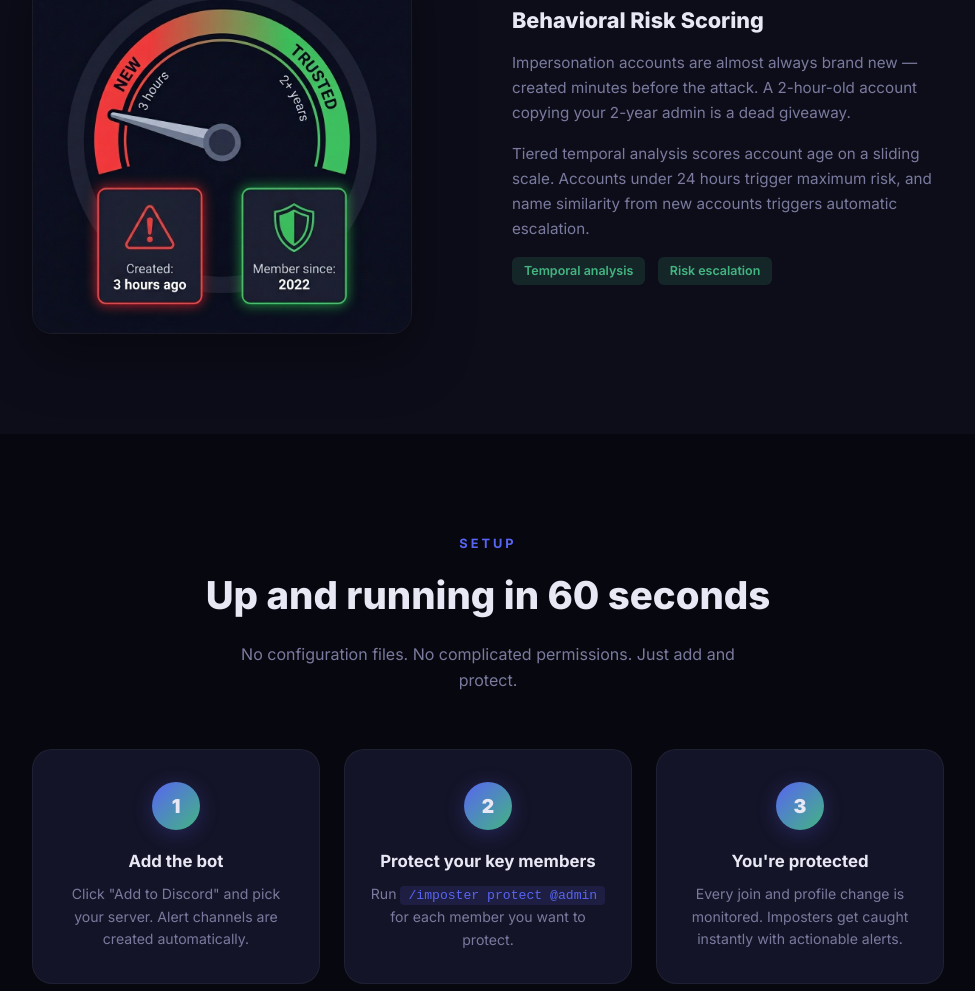
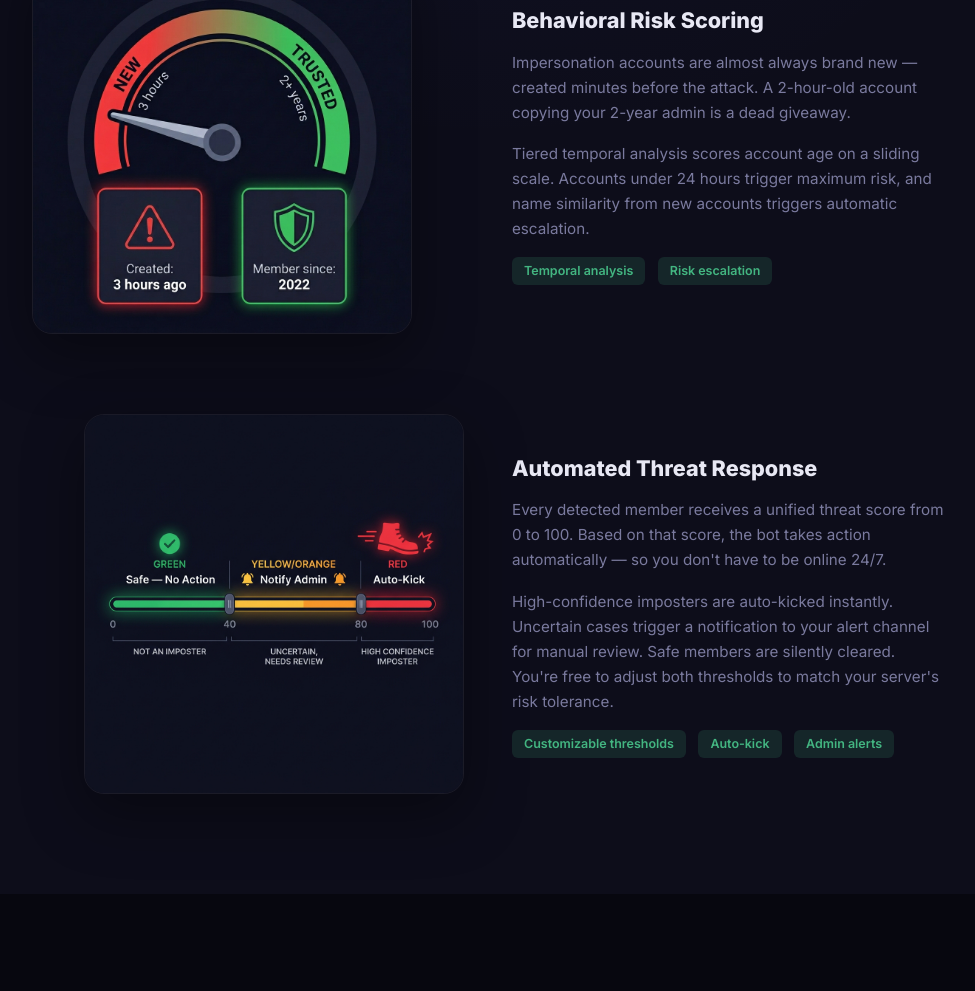
Before and after one commit to cmartin81/imposter-detector-info, a plain HTML site: page index.html in a window 1280 px wide. Shown: the part 2819-3810 px from the top of the page, without its empty margins (152-1127 px from the left). Drawn offline with Linux system fonts and the light colour scheme.

Commit message:
Add Automated Threat Response section with threshold slider image

```diff
--- a/index.html
+++ b/index.html
@@ -286,6 +286,19 @@
           <span class="tag tag-green">Risk escalation</span>
         </div>
       </div>
+
+      <!-- Attack 4: Automated Actions -->
+      <div class="attack-row reverse fade-in">
+        <div class="attack-text">
+          <h3>Automated Threat Response</h3>
+          <p>Every detected member receives a unified threat score from 0 to 100. Based on that score, the bot takes action automatically — so you don't have to be online 24/7.</p>
+          <p>High-confidence imposters are auto-kicked instantly. Uncertain cases trigger a notification to your alert channel for manual review. Safe members are silently cleared. You're free to adjust both thresholds to match your server's risk tolerance.</p>
+          <span class="tag tag-green">Customizable thresholds</span>
+          <span class="tag tag-green">Auto-kick</span>
+          <span class="tag tag-green">Admin alerts</span>
+        </div>
+        <img src="img/attack-threshold.png" alt="Automated threshold actions — auto-kick, notify, or clear based on threat score" class="attack-img">
+      </div>
     </div>
   </section>
 
```
Also changed, not shown: img/attack-threshold.png (added).
